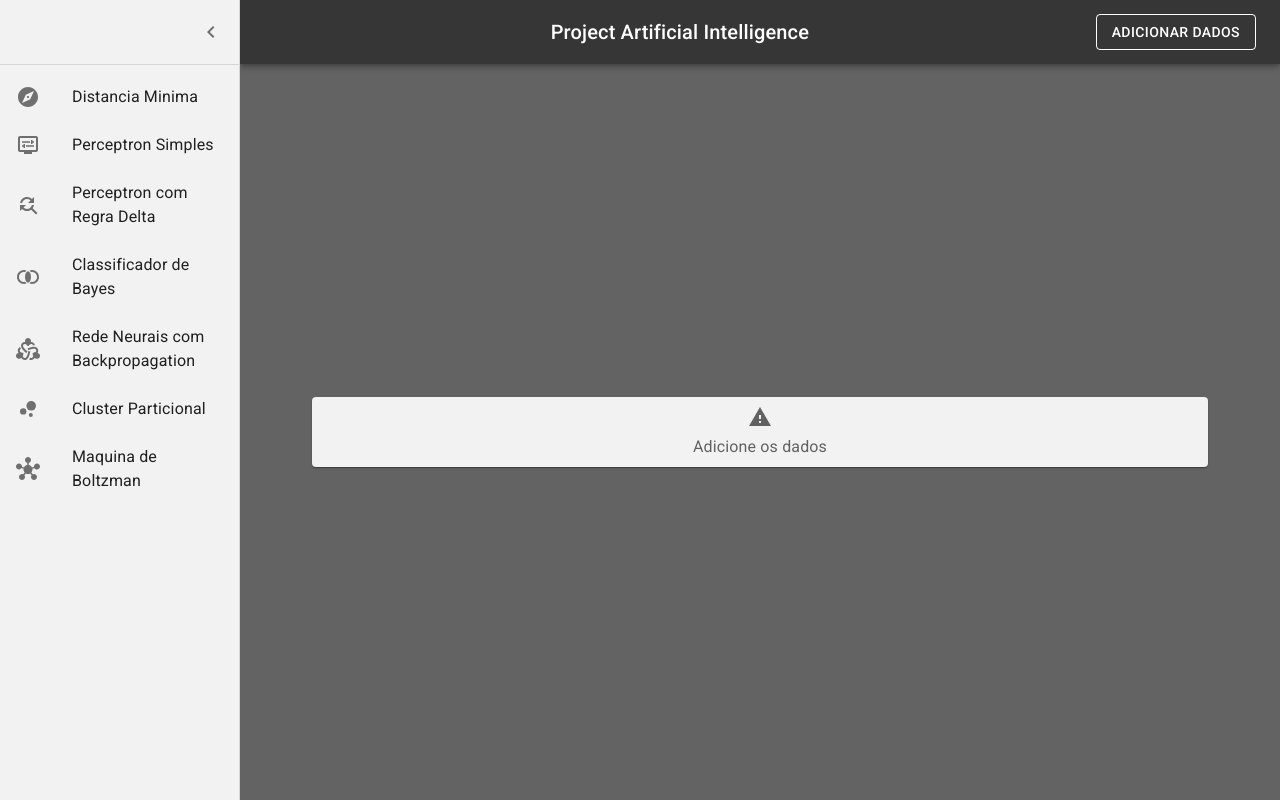
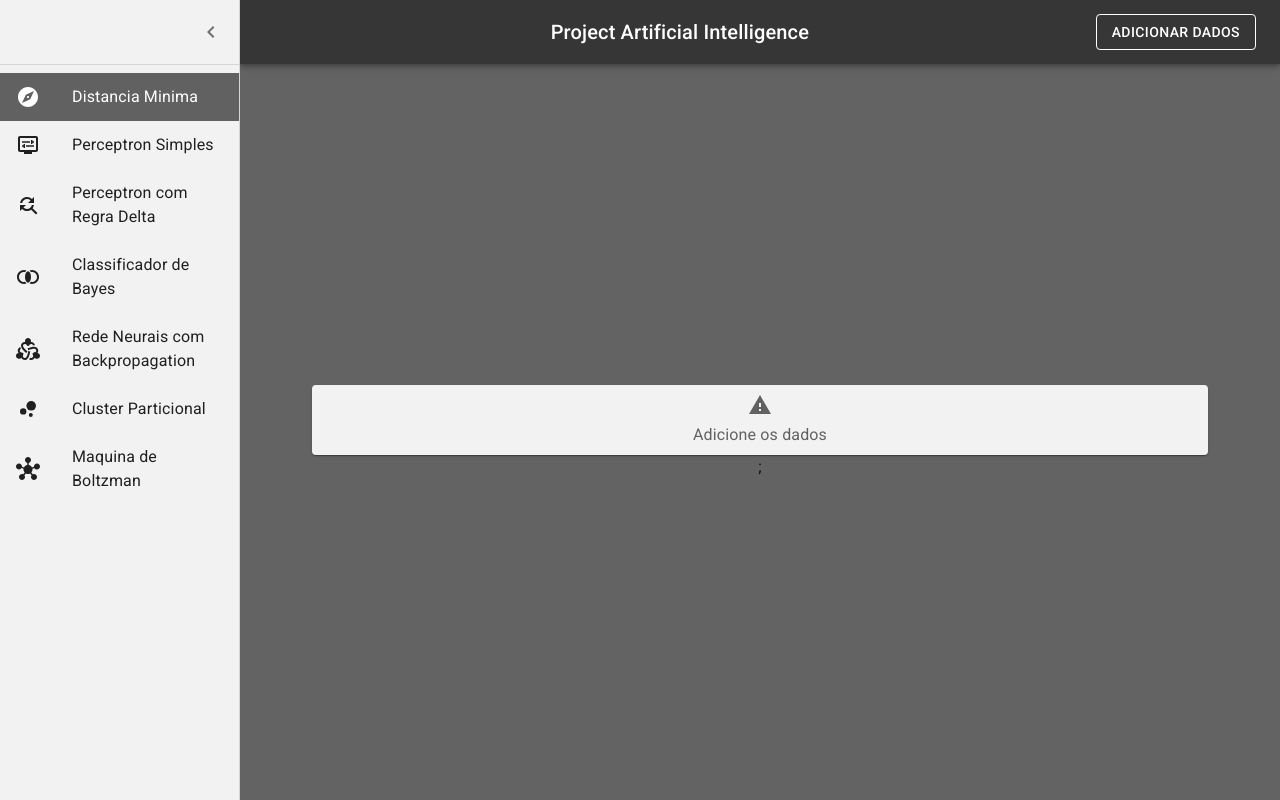
Before and after one commit to isleymartins/IA, a React (Vite) app in the folder frontend/: page / in a window 1280 px wide. Both pictures are taken after a click on the button "open drawer". Built offline with nearby package versions, Linux system fonts and the light colour scheme.

Commit message:
Reformulando a paginação do menu

```diff
--- a/frontend/src/components/layout/Menu.tsx
+++ b/frontend/src/components/layout/Menu.tsx
@@ -96,6 +96,7 @@ const Menu: React.FC = () => {
 
   const [open, setOpen] = React.useState(false);
   const [pagesNumber, setPagesNumber] = React.useState(0);
+  const [pageModel, setPageModel] = React.useState<string>("minimumdistanceclassifier");
   const [showCard, setShowCard] = React.useState(false);
   const [fileUploadForm, setTempFormData] = React.useState<Form>({ testCase: 0, feature: '', file: null })
 
@@ -167,37 +168,22 @@ const Menu: React.FC = () => {
     // handleToggleCard(); // Fechar o card após submissão
   };
 
-  const pages = (value: number) => {
-    switch (value) {
-      case 0:
-        return <FormComponent index={value} model="minimumdistanceclassifier" />;
-      case 1:
-        return <FormComponent index={value} model="" />;
-      case 2:
-        return <FormComponent index={value} model="" />;
-      case 3:
-        return <FormComponent index={value} model="bayesclassifier" />;
-      case 4:
-        return <FormComponent index={value} model="" />;
-      case 5:
-        return <FormComponent index={value} model="" />;
-      case 6:
-        return <FormComponent index={value} model="" />;
-      default:
-        return 'Não encontrado';
-    }
-  };
-
-  const titulo = [
-    { label: "Distancia Minima", icon: <Explore /> },
-    { label: "Perceptron Simples", icon: <DisplaySettings /> },
-    { label: "Perceptron com Regra Delta", icon: <FindReplace /> },
-    { label: "Classificador de Bayes", icon: <JoinInner /> },
-    { label: "Rede Neurais com Backpropagation", icon: <Diversity2 /> },
-    { label: "Cluster Particional", icon: <BubbleChart /> },
-    { label: "Maquina de Boltzman", icon: <Hub /> }
+ interface Title{
+    label:string
+    icon:any
+    modelId:string
+  }
+  const titulo: Title []= [
+    { label: "Distancia Minima", icon: <Explore />, modelId: "minimumdistanceclassifier" },
+    { label: "Perceptron Simples", icon: <DisplaySettings />, modelId: "perceptronsimples" },
+    { label: "Perceptron com Regra Delta", icon: <FindReplace />, modelId: "perceptrondelta" },
+    { label: "Classificador de Bayes", icon: <JoinInner />, modelId: "bayesClassifier" },
+    { label: "Rede Neurais com Backpropagation", icon: <Diversity2 />, modelId: "neuralnetworks" },
+    { label: "Cluster Particional", icon: <BubbleChart />, modelId: "partitionalcluster" },
+    { label: "Maquina de Boltzman", icon: <Hub />, modelId: "boltzmanmachine" }
   ];
 
+  console.log(pageModel,"!",modelPrediction.find((respose:ModelPrediction) => respose.id === pageModel))
   return (
     <Box sx={{ display: 'flex' }}>
       <CssBaseline />
@@ -241,9 +227,21 @@ const Menu: React.FC = () => {
         <Divider />
         <List>
           {titulo.map((text, index) => (
-            <ListItem key={text.label} disablePadding >
-              <ListItemButton onClick={() => setPagesNumber(index)} >
-                <ListItemIcon>{text.icon}</ListItemIcon>
+            <ListItem key={text.label} disablePadding  >
+              <ListItemButton onClick={() => {
+                setPagesNumber(index)
+                setPageModel(text.modelId)
+              }}
+                selected={pagesNumber === index}
+                sx={{
+                  '&.Mui-selected': {
+                    backgroundColor: theme.palette.primary.main, // Cor personalizada quando selecionado
+                    color: theme.palette.common.white, // Cor do texto quando selecionado
+                  },
+                }}>
+                <ListItemIcon sx={{
+                  color: pagesNumber === index ? theme.palette.common.white : 'inherit', // Cor do ícone quando selecionado
+                }}>{text.icon}</ListItemIcon>
                 <ListItemText primary={text.label} />
               </ListItemButton>
             </ListItem>
@@ -273,7 +271,10 @@ const Menu: React.FC = () => {
             </CardComponent>
           </Box>
         )}
-        {pages(pagesNumber)}
+        <FormComponent
+          modelId={pageModel}
+          model={modelPrediction.find((respose:ModelPrediction) => respose.id === pageModel)}
+        />;
       </Main>
     </Box>
   );
--- a/frontend/src/components/pages/Form/Conteiner.tsx
+++ b/frontend/src/components/pages/Form/Conteiner.tsx
@@ -2,7 +2,7 @@ import React, { useEffect, useState, useContext } from 'react';
 import TableData from '../../Table';
 import Typography from '@mui/material/Typography';
 import Box from '@mui/material/Box';
-import { QualityMetrics } from "../../../model/model";
+import { ModelPrediction, QualityMetrics } from "../../../model/model";
 import { fetchQualityMetrics } from "../../../service/axios";
 import { AuthContext } from "../../../context/AuthContext";
 import { Paper } from '@mui/material';
@@ -23,10 +23,10 @@ const Item = styled(Paper)(({ theme }) => ({
   }),
 }));
 interface FormComponentProp {
-  index: number
-  model: string
+  modelId: string
+  model: ModelPrediction | undefined
 }
-const FormComponent: React.FC<FormComponentProp> = ({ index, model }: FormComponentProp) => {
+const FormComponent: React.FC<FormComponentProp> = ({ modelId, model }: FormComponentProp) => {
   const [value, setValue] = useState(0);
   const [loadingMetrics, setLoadingMetrics] = useState<boolean>(false);
   const [loadingModel, setLoadingModel] = useState<boolean>(false);
@@ -35,53 +35,60 @@ const FormComponent: React.FC<FormComponentProp> = ({ index, model }: FormCompon
 
   const authContext = useContext(AuthContext);
 
-  const { fileData, setFileData, formData, directory, setDirectory, modelPrediction, setModelPrediction } = authContext;
+  const { formData } = authContext;
 
   const handleChangeBar = (event: React.SyntheticEvent, newValue: number) => {
     setValue(newValue);
   };
 
   const handleChange = (event: any) => { setSelectedOption(event.target.value); };
-
-  console.log(index, "!", modelPrediction[index], "!", modelPrediction)
+// console.log(model)
   return (
     <Box sx={{ borderImageSlice: 'red', width: '70vw' }}>
 
 
       <Grid container spacing={2} >
         {
-          modelPrediction[index]?.model?.length > 0 && <Grid >
-            <Item key={index}>
-              <TableData row={modelPrediction[index]?.model} feature={formData.feature} title="Modelo" />
+          !model ? <Grid size={12}>
+            <Item key={`${modelId}_0`}>
+              <Warning />
+              <Typography> Adicione os dados</Typography>
+            </Item>
+          </Grid> :
+            <>
+              {
+                model?.model?.length > 0 && <Grid >
+                  <Item key={`${modelId}_1`}>
+                    <TableData row={model?.model} feature={formData.feature} title="Modelo" />
                   </Item>
 
                 </Grid>
               }
               {
-          modelPrediction[index]?.confusionMatrix?.length > 0 && <Grid >
-            <Item key={index}>
-              <TableData row={modelPrediction[index]?.confusionMatrix} feature={formData.feature} title="Matriz de confusão" />
+                model?.confusionMatrix?.length > 0 && <Grid >
+                  <Item key={`${modelId}_2`}>
+                    <TableData row={model?.confusionMatrix} feature={formData.feature} title="Matriz de confusão" />
                   </Item>
                 </Grid>
               }
               {
-          modelPrediction[index]?.test?.length > 0 && <Grid >
-            <Item key={index}>
-              <TableData row={modelPrediction[index]?.test} feature={formData.feature} title="Dados de Teste" />
+                model?.test?.length > 0 && <Grid >
+                  <Item key={`${modelId}_3`}>
+                    <TableData row={model?.test} feature={formData.feature} title="Dados de Teste" />
                   </Item>
                 </Grid>
               }
               {
-          modelPrediction[index] && <Grid>
-            <Item key={index}>
-              <Stepper item={modelPrediction[index]?.plots} />
+                model && <Grid>
+                  <Item key={`${modelId}_4`}>
+                    <Stepper item={model?.plots} />
                   </Item>
                 </Grid>
               }
               {
-          modelPrediction[index] && <Grid>
-            <Item key={index}>
-              <TableData row={modelPrediction[index].qualityMetrics} feature={formData.feature} title="Metricas de Quallidade" />
+                model && <Grid>
+                  <Item key={`${modelId}_5`}>
+                    <TableData row={model.qualityMetrics} feature={formData.feature} title="Metricas de Quallidade" />
                     {/*<Typography>
               {metrics?.hipotese
                 ? typeof metrics.hipotese === 'object'
@@ -93,18 +100,14 @@ const FormComponent: React.FC<FormComponentProp> = ({ index, model }: FormCompon
                 </Grid>
               }
               {
-          modelPrediction[index] && <Grid>
-            <Item key={index}>
-              <HipoteseComponent model={model} />
+                model && <Grid>
+                  <Item key={`${modelId}_6`}>
+                    <HipoteseComponent model={modelId} />
                   </Item>
                 </Grid>
               }
-        {!modelPrediction[index]&& <Grid size={12}>
-            <Item key={index}>
-              <Warning/>
-              <Typography> Adicione os dados</Typography>
-            </Item>
-          </Grid>}
+            </>
+        }
       </Grid>
 
     </Box>
--- a/frontend/src/components/pages/Form/Hipotese.tsx
+++ b/frontend/src/components/pages/Form/Hipotese.tsx
@@ -22,13 +22,12 @@ const HipoteseComponent: React.FC<FormComponentProp> = ({model}:FormComponentPro
 
     const options = [
         { label: "Distancia Minima", value: "minimumdistanceclassifier" },
-        { label: "Perceptron Simples", value: ""},
-        { label: "Perceptron com Regra Delta", value: "" },
+        { label: "Perceptron Simples", value: "perceptronsimples"},
+        { label: "Perceptron com Regra Delta", value: "perceptrondelta" },
         { label: "Classificador de Bayes", value:"bayesclassifier" },
-        { label: "Rede Neurais com Backpropagation", value: ""},
-        { label: "Cluster Particional", value: "" },
-        { label: "Maquina de Boltzman", value: "" },
-        { label: "Teste de Hipoteses", value: "" },
+        { label: "Rede Neurais com Backpropagation", value: "neuralnetworks"},
+        { label: "Cluster Particional", value: "partitionalcluster" },
+        { label: "Maquina de Boltzman", value: "boltzmanmachine" }
     ];
     const [selectedOption, setSelectedOption] = React.useState('');
     const handleChange = (event: any) => { setSelectedOption(event.target.value); };
--- a/frontend/src/model/model.tsx
+++ b/frontend/src/model/model.tsx
@@ -11,6 +11,7 @@ export interface ModelPrediction {
     test: any[];
     confusionMatrix: number[];
     plots: Blob[];
+    id: string,
     qualityMetrics: any
 }
 
--- a/frontend/src/service/axios.tsx
+++ b/frontend/src/service/axios.tsx
@@ -22,7 +22,7 @@ export const fetchImage = async (path: string): Promise<Blob | undefined> => {
 export const fetchModel = async (model: string): Promise<ModelPrediction | undefined> => {
   try {
     const response = await axios.get(`${apiUrl}/api/${model}`);
-    const { Name, Model, Precision, Train, Plots } = response.data;
+    const { Name, Model, Precision, Train, Plots, Id } = response.data;
 
     const blobs: Blob[] = [];
     for (const imagePath of Plots) {
@@ -40,6 +40,7 @@ export const fetchModel = async (model: string): Promise<ModelPrediction | undef
       model: Model,
       test: Train,
       plots: blobs,
+      id: Id,
       confusionMatrix: Array.isArray(Precision) ? [...Precision] : [],
       qualityMetrics: qualityMetrics
     };
```
Lines whose indentation alone changed are shown as unchanged.
